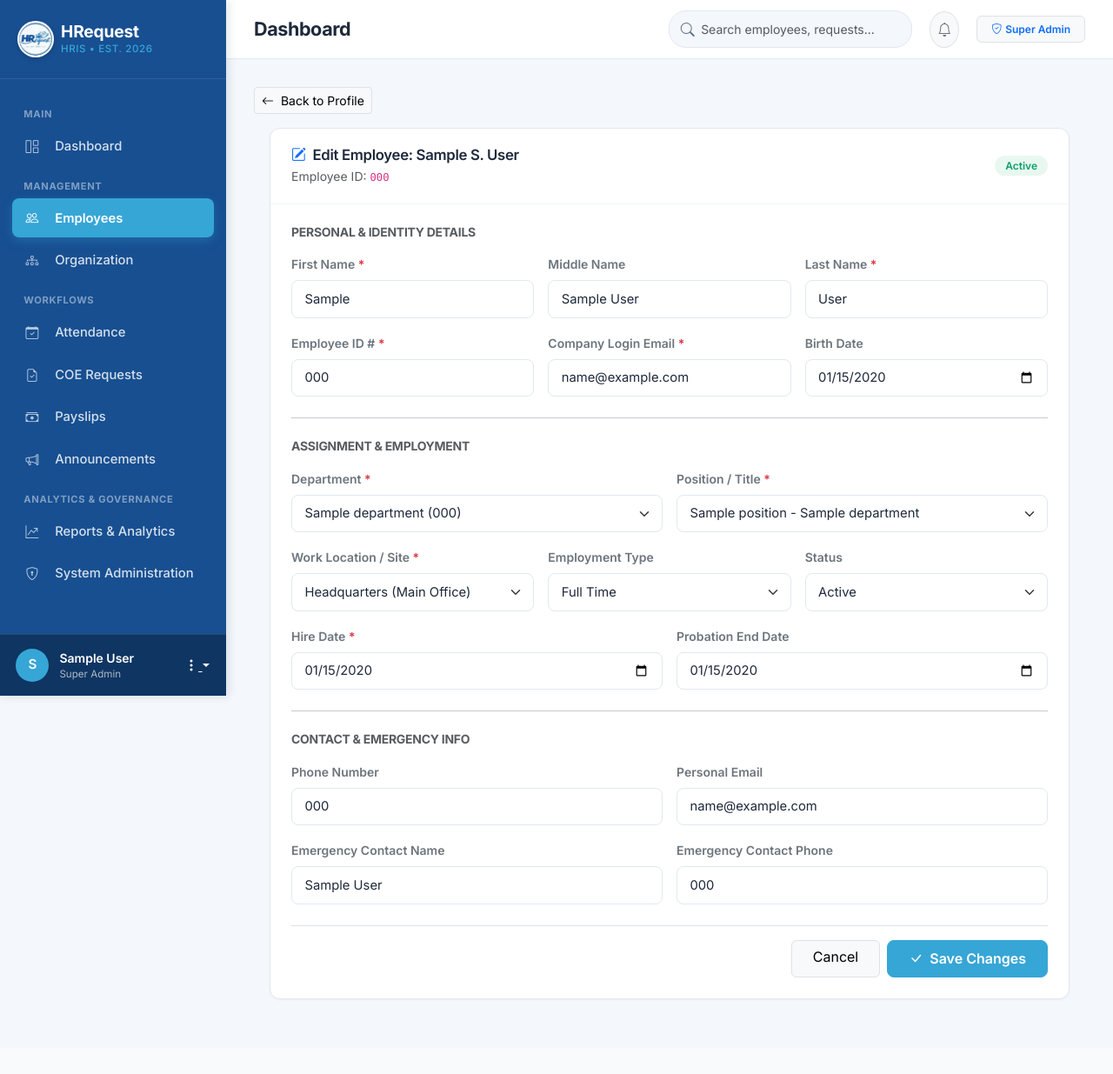
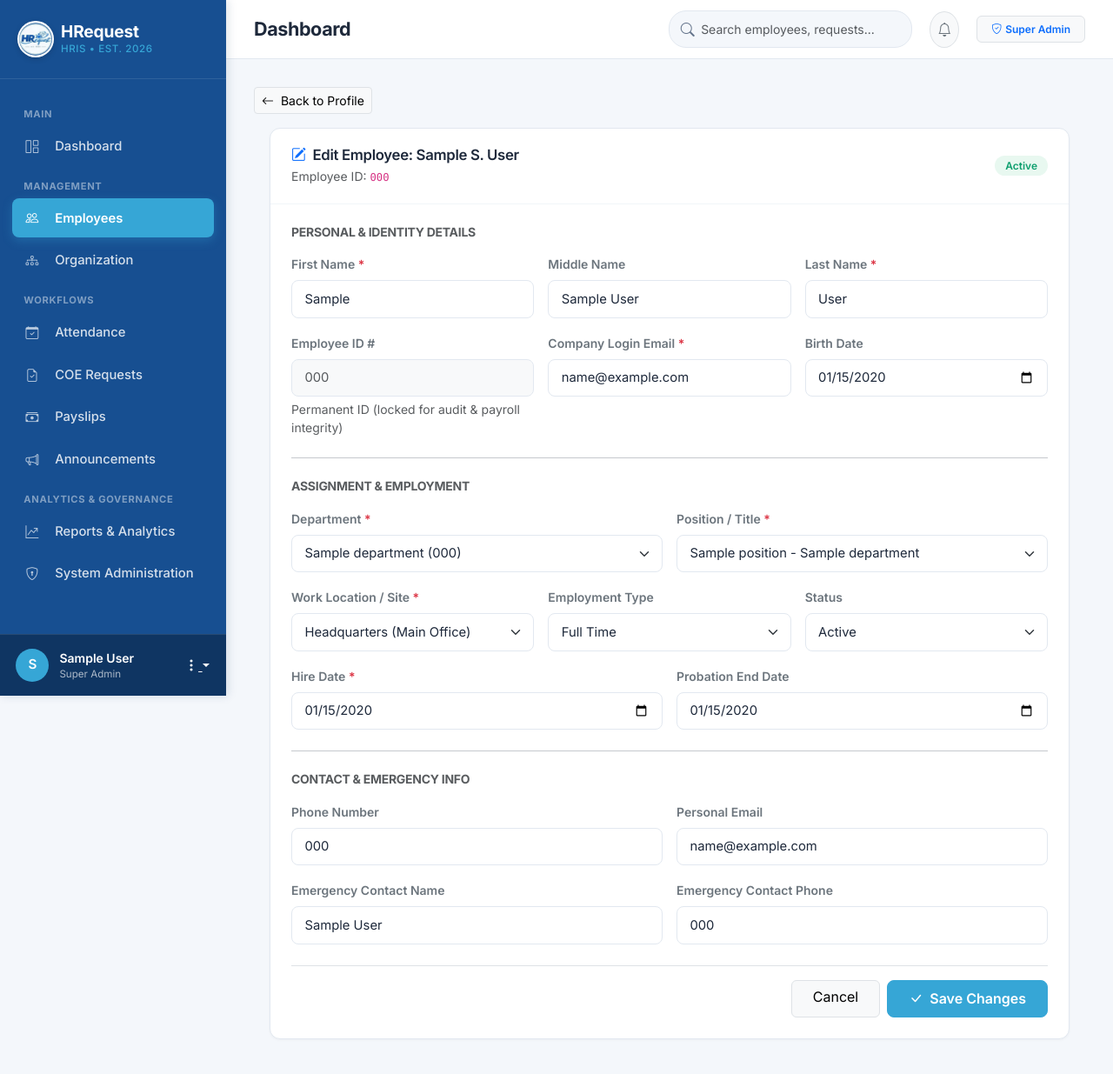
Before and after one commit to ijohnanthone/HRIS-project, a Django app: page /employees/00000000-0000-0000-0000-000000000001/edit/ in a window 1280 px wide. Shown: the top 1235 px of the page at 87% size. Before the commit the page ends 1149 px from the top, so only its background shows below. Run offline with Django 5.2, Linux system fonts and the light colour scheme; a user stored in the database is signed in; tables that the repository leaves empty hold one stand-in row (values such as "Sample post"); data that the repository does not hold is empty; some libraries are stand-ins or nearby versions.

Commit message:
fix(employees): lock employee_id_number as read-only on HR edit profile

```diff
--- a/apps/employees/forms.py
+++ b/apps/employees/forms.py
@@ -123,7 +123,6 @@ class EmployeeEditForm(forms.ModelForm):
     class Meta:
         model = Employee
         fields = [
-            'employee_id_number',
             'first_name',
             'middle_name',
             'last_name',
@@ -141,7 +140,6 @@ class EmployeeEditForm(forms.ModelForm):
             'emergency_contact_phone',
         ]
         widgets = {
-            'employee_id_number': forms.TextInput(attrs={'class': 'form-control'}),
             'first_name': forms.TextInput(attrs={'class': 'form-control'}),
             'middle_name': forms.TextInput(attrs={'class': 'form-control'}),
             'last_name': forms.TextInput(attrs={'class': 'form-control'}),
--- a/apps/employees/tests.py
+++ b/apps/employees/tests.py
@@ -187,7 +187,7 @@ class EmployeeModelAndViewsTests(TestCase):
         client = Client()
         client.login(email='hr_admin@hrequest.com', password='TestPassword2026!')
         res = client.post(reverse('employees:edit', kwargs={'pk': self.employee.id}), {
-            'employee_id_number': 'EMP-001',
+            'employee_id_number': 'HACKED-999',
             'first_name': 'Jonathan',
             'middle_name': 'M',
             'last_name': 'Doe',
@@ -203,6 +203,7 @@ class EmployeeModelAndViewsTests(TestCase):
         self.assertRedirects(res, reverse('employees:detail', kwargs={'pk': self.employee.id}))
         self.employee.refresh_from_db()
         self.employee.user.refresh_from_db()
+        self.assertEqual(self.employee.employee_id_number, 'EMP-001')
         self.assertEqual(self.employee.first_name, 'Jonathan')
         self.assertEqual(self.employee.work_location, 'Manila Site')
         self.assertEqual(self.employee.user.email, 'john.doe@hrequest.com')
--- a/templates/employees/edit.html
+++ b/templates/employees/edit.html
@@ -51,9 +51,9 @@
                 {% if form.last_name.errors %}<div class="text-danger small mt-1">{{ form.last_name.errors.0 }}</div>{% endif %}
             </div>
             <div class="col-md-4">
-                <label class="form-label fw-semibold small text-secondary" for="{{ form.employee_id_number.id_for_label }}">Employee ID # <span class="text-danger">*</span></label>
-                {{ form.employee_id_number }}
-                {% if form.employee_id_number.errors %}<div class="text-danger small mt-1">{{ form.employee_id_number.errors.0 }}</div>{% endif %}
+                <label class="form-label fw-semibold small text-secondary">Employee ID #</label>
+                <input type="text" class="form-control bg-light text-muted" value="{{ employee.employee_id_number }}" disabled readonly>
+                <div class="form-text small text-muted">Permanent ID (locked for audit &amp; payroll integrity)</div>
             </div>
             <div class="col-md-4">
                 <label class="form-label fw-semibold small text-secondary" for="{{ form.work_email.id_for_label }}">Company Login Email <span class="text-danger">*</span></label>
```
